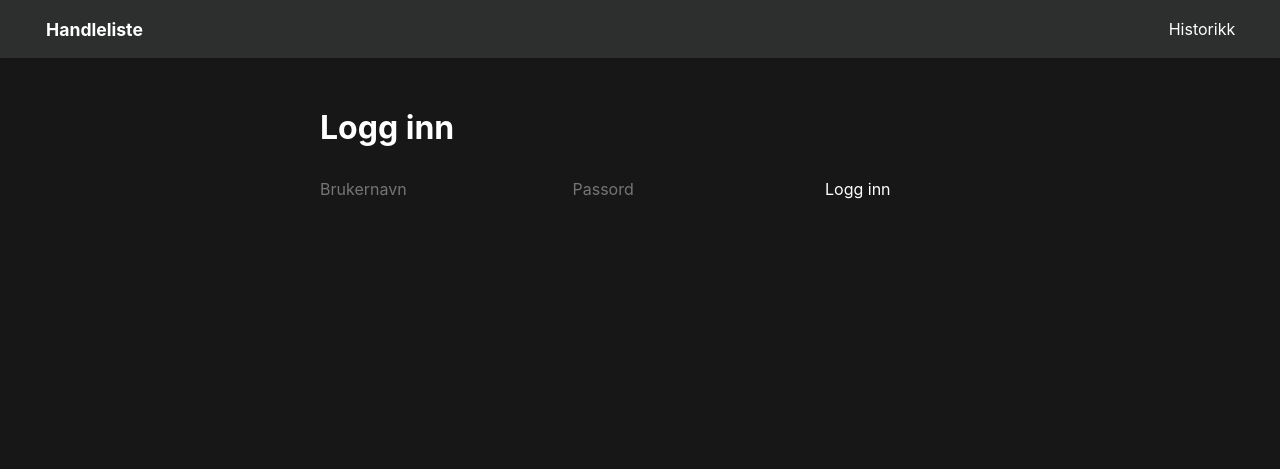
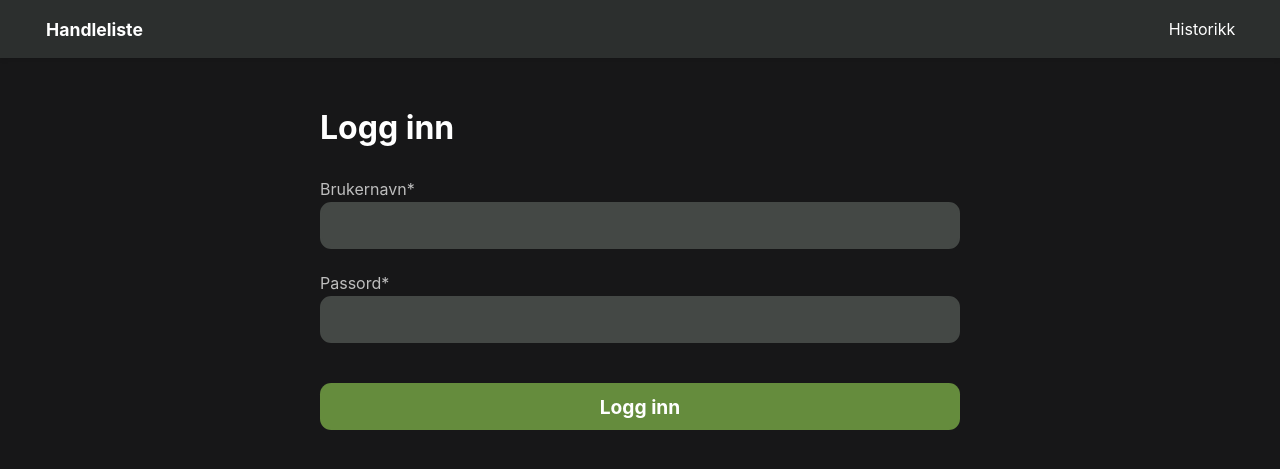
Before and after one commit to iQU-AS/fagprove-gerhard, a FastAPI app: page /login/ in a window 1280 px wide. Shown: the top 469 px of the page. Run offline with FastAPI, Linux system fonts and the light colour scheme; parts of the project's set-up code (start-up, migrations or seed data) failed here and were passed over.

Commit message:
flash and login progress

```diff
--- a/handlelistesystem/main.py
+++ b/handlelistesystem/main.py
@@ -1,10 +1,13 @@
 from datetime import date
 import locale
 from typing import Any
-from fastapi import FastAPI
+from fastapi import FastAPI, Request
 from fastapi.staticfiles import StaticFiles
 from fastapi.templating import Jinja2Templates
+from starlette.middleware.sessions import SessionMiddleware
 
+from handlelistesystem.config import SECRET_KEY
+from handlelistesystem.helpers.flash import get_flashed_messages
 from handlelistesystem.models import setup_engine
 from handlelistesystem.routers import history, index, login
 
@@ -30,6 +33,7 @@ def create_app():
     locale.setlocale(locale.LC_TIME, 'nb_NO.UTF-8')
 
     app = FastAPI()
+    app.add_middleware(SessionMiddleware, secret_key=SECRET_KEY)
 
     app.mount('/static', StaticFiles(directory='handlelistesystem/static'), name='static')
 
@@ -39,6 +43,7 @@ def create_app():
 
     templates.env.filters['date_format'] = date_format  # type: ignore
     templates.env.filters['float_format'] = float_format  # type: ignore
+    templates.env.globals['get_flashed_messages'] = get_flashed_messages  # type: ignore
 
     app.include_router(index.create_router(engine, templates))
     app.include_router(history.create_router(engine, templates))
--- a/handlelistesystem/routers/index.py
+++ b/handlelistesystem/routers/index.py
@@ -26,6 +26,8 @@ def create_router(engine: Engine, templates: Jinja2Templates):  # noqa C901
     @router.get('/')
     def get_grocery_list(request: Request):
         now = datetime.now(UTC)
+
+        print(request.session.pop('flash_error', 'no'))
 
         with Session(engine) as session:
             query = (
--- a/handlelistesystem/routers/login.py
+++ b/handlelistesystem/routers/login.py
@@ -7,6 +7,7 @@ from pydantic import BaseModel
 from sqlalchemy import Engine
 
 from handlelistesystem.dependencies.auth import authenticate_user, create_access_token
+from handlelistesystem.helpers.flash import flash
 
 RECENT_PURCHASES_DURATION = timedelta(hours=1)
 
@@ -32,11 +33,14 @@ def create_router(engine: Engine, templates: Jinja2Templates):  # noqa C901
         )
 
         if not user:
+            flash(
+                request,
+                'Feil brukernavn eller passord',
+            )
             return templates.TemplateResponse(
                 'login.html.jinja',
                 {
                     'request': request,
-                    'error': 'Invalid username or password',
                 },
             )
         assert user.id is not None
--- a/handlelistesystem/static/style/forms.css
+++ b/handlelistesystem/static/style/forms.css
@@ -14,7 +14,9 @@
     color: var(--text-2);
 }
 
-.form-section form input[type="text"] {
+.form-section form input[type="text"],
+.form-section form input[type="email"],
+.form-section form input[type="password"] {
     font-size: 1.2rem;
     padding: 0.5em 0.8em;
     border-radius: 0.7rem;
@@ -23,22 +25,24 @@
     transition: 0.2s;
 }
 
-.form-section form input[type="text"]:focus {
+.form-section form input[type="text"]:focus,
+.form-section form input[type="email"]:focus,
+.form-section form input[type="password"]:focus {
     border: 2px solid var(--primary);
 
 }
 
-.form-section form input[type="date"] {
-    font-size: 1.2rem;
-    padding: 0.5em 0.8em;
-    border-bottom: solid var(--primary) 5px;
-    border-radius: 0.7rem;
-    background: #444845;
-    transition: 0.2s;
+.button-row {
+    margin-top: 1rem;
+    display: flex;
+    flex-direction: row;
+    gap: 0.5rem;
+    justify-content: stretch;
+    width: 100%;
 }
 
-.form-section form input[type="date"]:focus {
-    border-bottom: solid var(--alternate-primary) 5px;
+.button-row * {
+    flex: 1;
 }
 
 .form-section .errors {
--- a/handlelistesystem/static/style/index.css
+++ b/handlelistesystem/static/style/index.css
@@ -96,16 +96,3 @@
 .add-task:hover span, .add-task:focus-visible span {
     color: var(--alternate-default-color);
 }
-
-.button-row {
-    margin-top: 1rem;
-    display: flex;
-    flex-direction: row;
-    gap: 0.5rem;
-    justify-content: stretch;
-    width: 100%;
-}
-
-.button-row * {
-    flex: 1;
-}
--- a/handlelistesystem/templates/base.html.jinja
+++ b/handlelistesystem/templates/base.html.jinja
@@ -1,5 +1,7 @@
 <!DOCTYPE html>
 <html lang="no">
+
+{% set flashes = get_flashed_messages(request) %}
 
 <head>
     {% block head %}
@@ -26,6 +28,19 @@
         <div class="content">
             {% block content %}
             {% endblock %}
+
+            {% block flashes %}
+            {% for error in flashes.error %}
+            <div class="error">
+                <p>{{ error }}</p>
+            </div>
+            {% endfor %}
+            {% for success in flashes.success %}
+            <div class="success">
+                <p>{{ success }}</p>
+            </div>
+            {% endfor %}
+            {% endblock %}
         </div>
     </main>
 </body>
--- a/handlelistesystem/templates/login.html.jinja
+++ b/handlelistesystem/templates/login.html.jinja
@@ -2,17 +2,26 @@
 
 {% block head %}
 {{ super() }}
-<link rel="stylesheet" href="/static/style/index.css">
+<link rel="stylesheet" href="/static/style/login.css">
 <link rel="stylesheet" href="/static/style/forms.css">
-<link rel="stylesheet" href="/static/style/dialog.css">
 <title>Handleliste - Logg inn</title>
 {% endblock %}
 
 {% block content %}
 <h1>Logg inn</h1>
-<form method="POST" action="/login">
-    <input type="text" name="username" placeholder="Brukernavn" required>
-    <input type="password" name="password" placeholder="Passord" required>
-    <input type="submit" value="Logg inn">
-</form>
+<div class="form-section">
+    <form method="POST" action="/login">
+        <div class="form-entry">
+            <label for="username">Brukernavn*</label>
+            <input type="text" name="username" required>
+        </div>
+        <div class="form-entry">
+            <label for="username">Passord*</label>
+            <input type="password" name="password" required>
+        </div>
+        <div class="button-row">
+            <button class="button primary" type="submit">Logg inn</button>
+        </div>
+    </form>
+</div>
 {% endblock %}
```
Also changed, not shown: handlelistesystem/dependencies/auth.py (+16 -7 lines), handlelistesystem/helpers/flash.py (added, +13 -0 lines), handlelistesystem/static/style/login.css (added).
